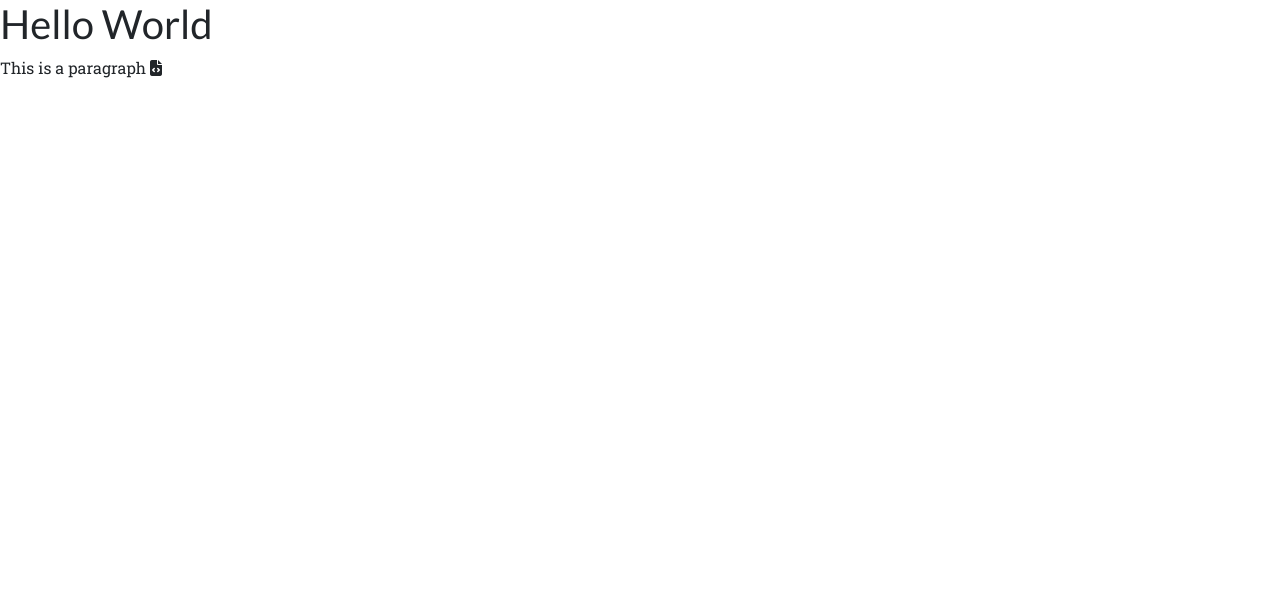
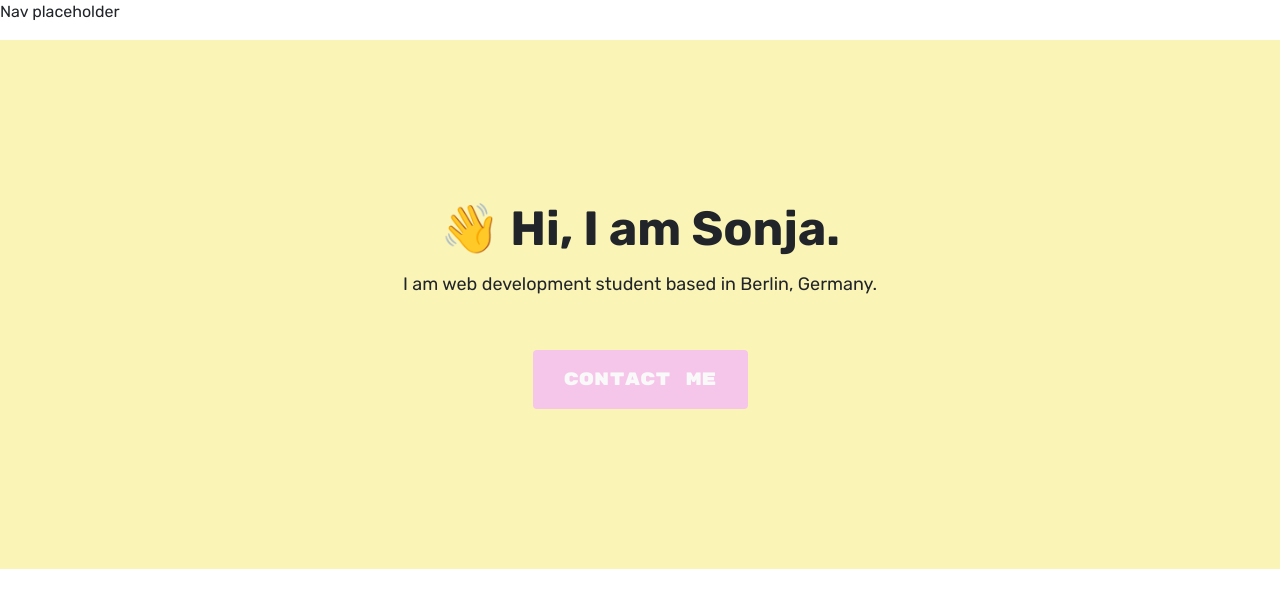
Before and after one commit to code-kedi/portfolio, a plain HTML site: page index.html in a window 1280 px wide. Drawn offline with nearby package versions, Linux system fonts and the light colour scheme.

Commit message:
Added basic styles, changed font

```diff
--- a/index.html
+++ b/index.html
@@ -4,13 +4,13 @@
     <meta charset="UTF-8" />
     <meta http-equiv="X-UA-Compatible" content="IE=edge" />
     <meta name="viewport" content="width=device-width, initial-scale=1.0" />
+
     <link rel="preconnect" href="https://fonts.googleapis.com" />
     <link rel="preconnect" href="https://fonts.gstatic.com" crossorigin />
     <link
-      href="https://fonts.googleapis.com/css2?family=Lato:ital,wght@0,100;0,300;0,400;0,700;0,900;1,100;1,300;1,400;1,700;1,900&family=Roboto+Slab:wght@100;200;300;400;500;600;700;800;900&display=swap"
+      href="https://fonts.googleapis.com/css2?family=Rubik+Mono+One&family=Rubik:ital,wght@0,300;0,400;0,500;0,600;0,700;0,800;0,900;1,300;1,400;1,500;1,600;1,700;1,800;1,900&display=swap"
       rel="stylesheet"
     />
-    <!-- CSS only -->
     <link
       href="https://cdn.jsdelivr.net/npm/bootstrap@5.2.0-beta1/dist/css/bootstrap.min.css"
       rel="stylesheet"
@@ -18,7 +18,7 @@
       crossorigin="anonymous"
     />
     <link rel="stylesheet" href="/src/styles.css" />
-    <!-- JavaScript Bundle with Popper -->
+
     <script
       src="https://kit.fontawesome.com/a1f69141c6.js"
       crossorigin="anonymous"
@@ -31,7 +31,13 @@
     <title>Portfolio - Sonja Peschke</title>
   </head>
   <body>
-    <h1>Hello World</h1>
-    <p>This is a paragraph <i class="fa-solid fa-file-code"></i></p>
+    <p>Nav placeholder</p>
+    <div class="hero">
+      <h1>👋 Hi, I am Sonja.</h1>
+      <h2 class="mb-5">
+        I am web development student based in Berlin, Germany.
+      </h2>
+      <div><a href="#" class="btn btn-branding">Contact me</a></div>
+    </div>
   </body>
 </html>
--- a/src/styles.css
+++ b/src/styles.css
@@ -1,7 +1,40 @@
-h1 {
-  font-family: "Lato", sans-serif;
+:root {
+  --branding-color: #f6c6ea;
+  --secondary-color: #faf4b7;
+  --accent-color: #cdf0ea;
+  --light-color: #f9f9f9;
+  --main-font-family: "Rubik", sans-serif;
+  --secondary-font-family: "Rubik Mono One", sans-serif;
 }
 
-p {
-  font-family: "Roboto Slab", serif;
+body {
+  font-family: var(--main-font-family);
 }
+
+h1 {
+  font-size: 48px;
+  font-weight: bold;
+}
+
+.hero {
+  background-color: var(--secondary-color);
+  text-align: center;
+  padding: 160px 20px;
+}
+
+.hero h2 {
+  font-size: 18px;
+  font-weight: normal;
+  line-height: 2;
+  margin: 0;
+}
+
+.btn-branding {
+  background-color: var(--branding-color);
+  border-radius: 4px;
+  color: var(--light-color);
+  font-family: var(--secondary-font-family);
+  font-size: 18px;
+  line-height: 27px;
+  padding: 15px 30px;
+}
```
